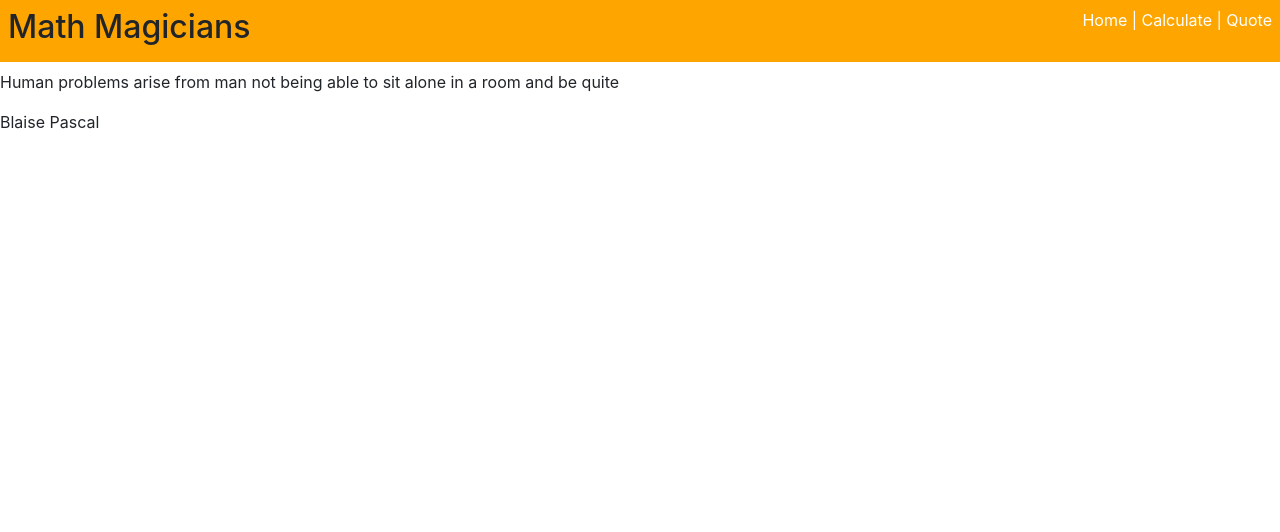
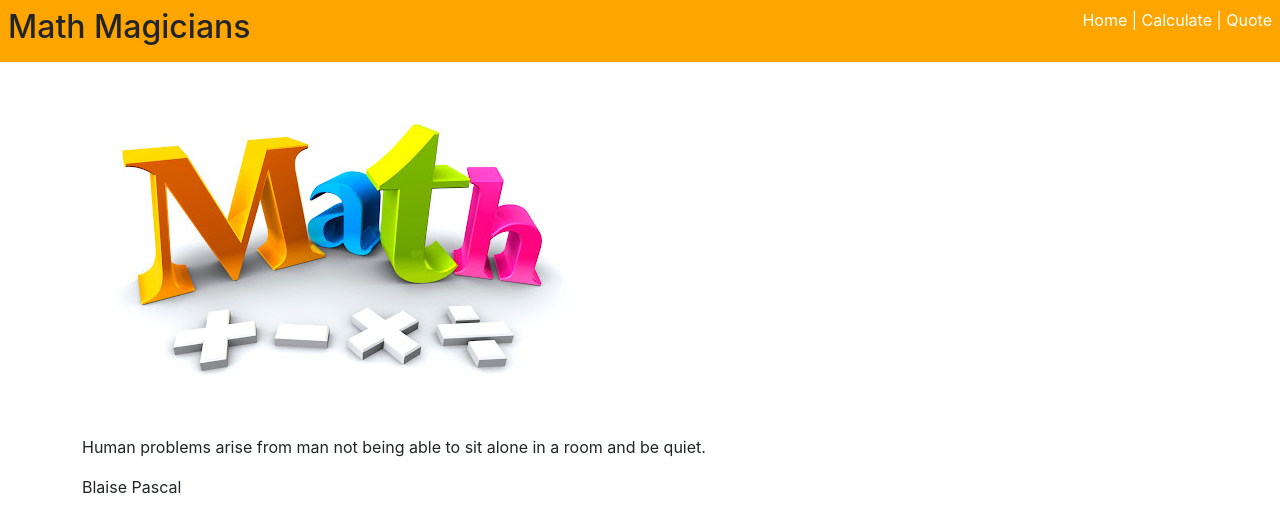
Before and after one commit to KabohaJeanMark/math-magicians, a React (Create React App) app: page /Quote in a window 1280 px wide. Shown: the top 532 px of the page. Built offline with nearby package versions, Linux system fonts and the light colour scheme.

Commit message:
Add an imsge and styling to the Quote component

```diff
--- a/src/components/Quote.js
+++ b/src/components/Quote.js
@@ -1,5 +1,6 @@
 import Navbar from './NavBar';
 import Header from './Header';
+import image from '../assets/math.jpg';
 
 const Quote = () => (
   <div>
@@ -7,8 +8,11 @@ const Quote = () => (
       <Header />
       <Navbar />
     </div>
-    <p>Human problems arise from man not being able to sit alone in a room and be quite</p>
-    <p> Blaise Pascal </p>
+    <div className="container jumbotron">
+      <img src={image} alt="math icon" />
+      <p>Human problems arise from man not being able to sit alone in a room and be quiet.</p>
+      <p> Blaise Pascal </p>
+    </div>
   </div>
 );
 
```
Also changed, not shown: src/assets/math.jpg (added), src/styles/MathMagicians.css (line endings or trailing spaces).
